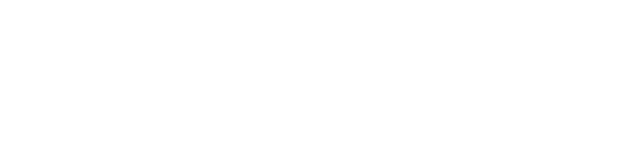
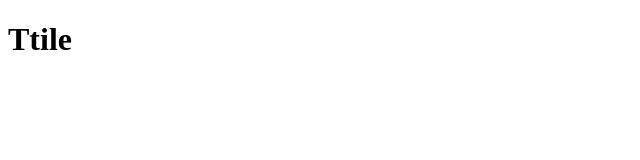
Before and after one commit to BraulioJose18/cursogit, a plain HTML site: page index.html in a window 1280 px wide. Shown: the whole page, without its empty margins (0-640 px from the left). Drawn offline with Linux system fonts and the light colour scheme.

Commit message:
Se agrego un titulo al index

```diff
--- a/index.html
+++ b/index.html
@@ -4,6 +4,6 @@
     <title>Titulo de la web| Menos de 55 caracteres</title>
 </head>
 <body>
-
+    <h1>Ttile</h1>
 </body>
 </html>
```
